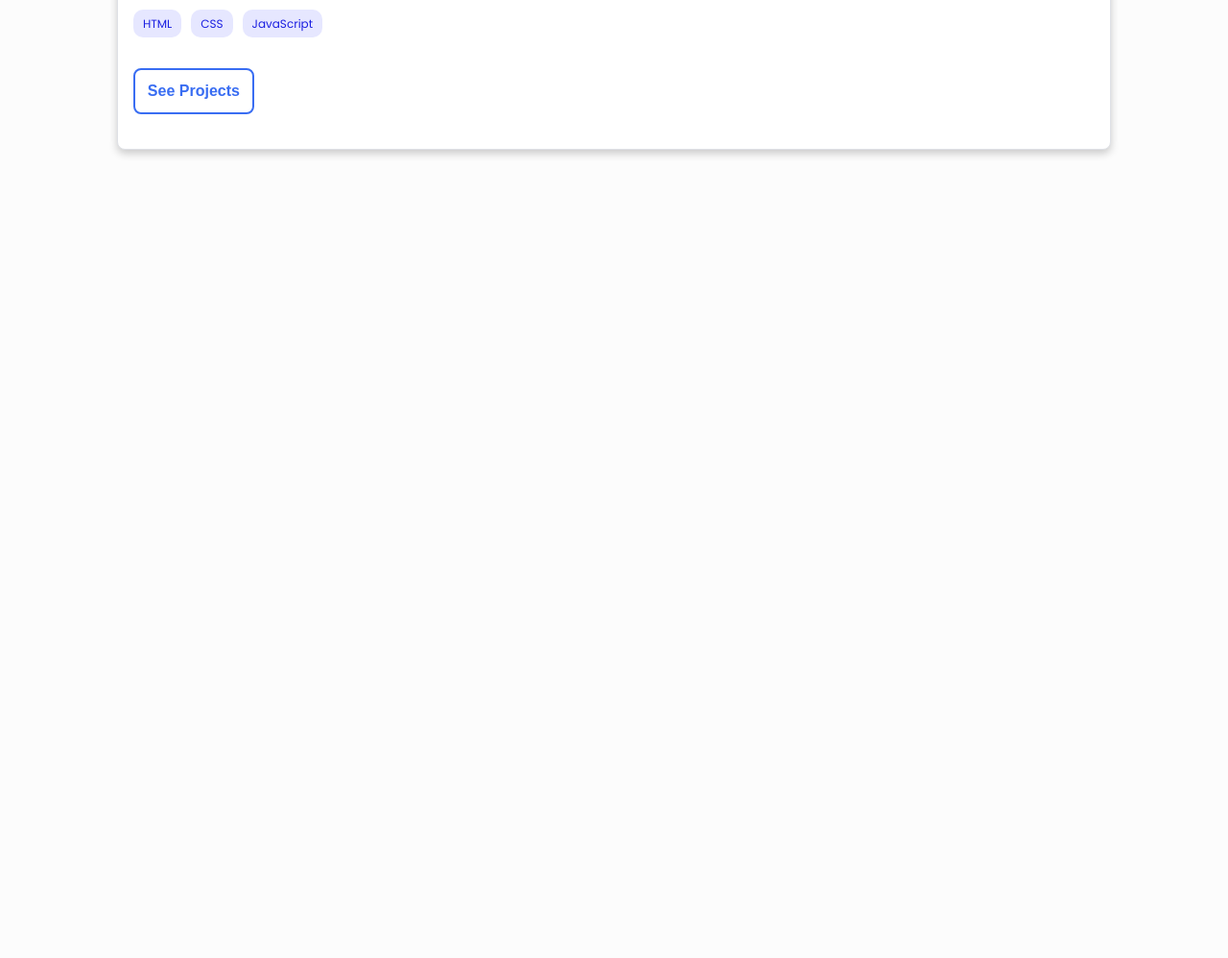
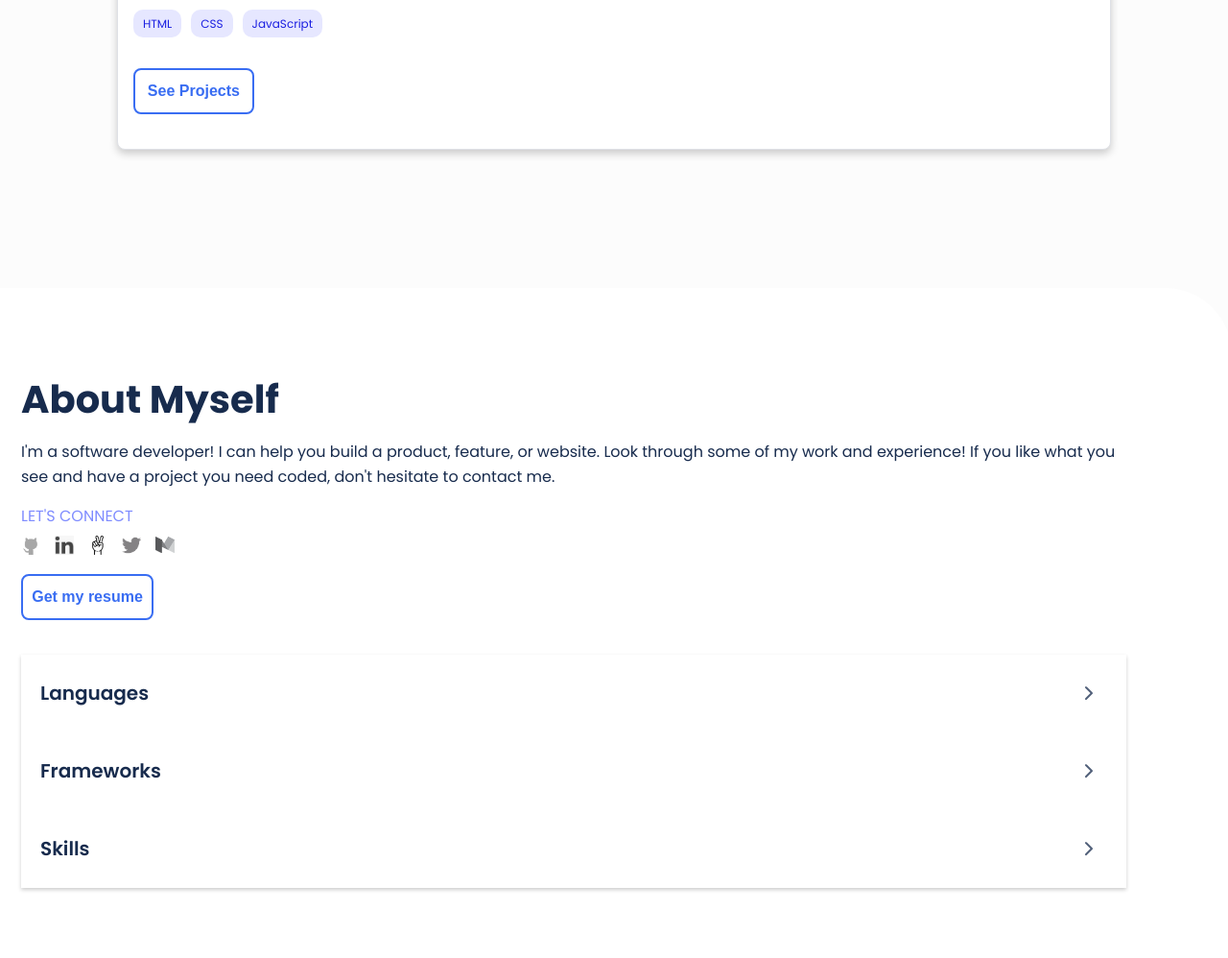
Before and after one commit to Syed-Muaarij-Nadeem/Portfolio_project, a website: page index5.html in a window 1280 px wide. Shown: the part 3306-4304 px from the top of the page at 96% size. Before the commit the page ends 3606 px from the top, so only its background shows below. Drawn offline with Linux system fonts and the light colour scheme.

Commit message:
About me section Added

```diff
--- a/index5.html
+++ b/index5.html
@@ -157,9 +157,74 @@
 
         </div>
 
+    </section>
+
+    <!-- About me section -->
+
+    <section class="about">
+        <div class="aboutme">
+            <h2>About Myself</h2>
+            <p>I'm a software developer! I can help you build a product, feature, or website. Look through some of my
+                work and experience! If you like what you see and have a project you need coded, don't hesitate to
+                contact me.</p>
+            <h4 class="connect-text">LET'S CONNECT</h4>
+            <ul class="social-icons">
+                <li><a href="#"><img src="github-icon.png" alt="GitHub"></a></li>
+                <li><a href="#"><img src="linkedin-icon.png" alt="LinkedIn"></a></li>
+                <li><a href="#"><img src="peace-icon.png" alt="Peace Sign"></a></li>
+                <li><a href="#"><img src="twitter-icon.png" alt="Twitter"></a></li>
+                <li><a href="#"><img src="medium-icon.png" alt="Medium"></a></li>
+            </ul>
+            <button class="aboutmeButton">Get my resume</button>
+
+            <ul class="Languages-section">
+                <li>
+                    <details>
+                        <summary>
+                            Languages
+                            <img id="arrow-img" src="disabled.png" alt="#">
+                        </summary>
+
+                        <div class="lang-logo">
+                            <img src="JS.png" alt="JS">
+                            <span class="lang-name">JavaScript</span>
+                        </div>
+                        <div class="lang-logo">
+                            <img src="html.png" alt="HTML">
+                            <span class="lang-name">HTML</span>
+                        </div>
+                        <div class="lang-logo">
+                            <img src="css.png" alt="CSS">
+                            <span class="lang-name">CSS</span>
+                        </div>
+
+                    </details>
+                </li>
+
+                <li>
+                    <details>
+                        <summary>
+                            Frameworks
+                            <img id="arrow-img" src="disabled.png" alt="#">
+                        </summary>
+                    </details>
+                </li>
+
+                <li>
+                    <details>
+                        <summary>
+                            Skills
+                            <img id="arrow-img" src="disabled.png" alt="#">
+                        </summary>
+                    </details>
+                </li>
+            </ul>
+
+        </div>
+
+    </section>
 
 
-    </section>
 
 
 
--- a/style.css
+++ b/style.css
@@ -1,4 +1,3 @@
-
 body {
   font-family: 'Poppins', sans-serif;
   background-color: #fcfcfc;
@@ -60,7 +59,7 @@ body {
 .headline h1 {
   font-size: 40px;
   font-weight: 700;
-  color:  #172B4D;
+  color: #172B4D;
   line-height: 52px;
   text-align: left;
   margin-bottom: 0.5rem;
@@ -164,7 +163,7 @@ body {
   font-size: 35px;
   font-weight: 700;
   line-height: 44px;
-  color:  #172B4D;
+  color: #172B4D;
   margin: 10px 0px;
 }
 
@@ -229,3 +228,102 @@ body {
   color: white;
   border: solid 2px #396DF2;
 }
+
+
+.about {
+  width: 100%;
+  top: 100vh;
+  display: flex;
+  background-color: white;
+  border: 2px solid white;
+  border-top-right-radius: 70px;
+}
+
+.aboutme {
+  display: block;
+  width: 90%;
+  top: 100vh;
+  padding: 55px 20px;
+  gap: 24px;
+}
+
+.aboutme h2 {
+  font-size: 40px;
+  font-weight: 700;
+  color: #172B4D;
+  line-height: 52px;
+  text-align: left;
+  margin-bottom: 0.5rem;
+}
+
+.aboutmeButton {
+  background-color: white;
+  font-weight: 600;
+  font-size: 16px;
+  color: #396DF2;
+  border: solid 2px #396DF2;
+  width: 138px;
+  height: 48px;
+  top: 12px;
+  padding: 3px 3px;
+  border-radius: 8px;
+  margin: 20px 0px;
+  transition: background-color 0.3s ease, color 0.3s ease;
+}
+
+.aboutmeButton:hover {
+  background-color: #396DF2;
+  color: white;
+  border: solid 2px #396DF2;
+}
+
+.Languages-section {
+  display: flex;
+  flex-direction: column;
+  padding-inline-start: 0px;
+  box-shadow: 0 2px 4px rgba(0, 0, 0, 0.2);
+
+
+}
+
+.Languages-section li {
+  list-style-type: none;
+}
+
+.lang-logo {
+  display: flex;
+  align-items: center;
+  background-color: #f0f0f0;
+  border-radius: 10px;
+  margin: 10px 0px;
+  padding: 10px 10px;
+}
+
+.lang-name {
+  font-size: 15px;
+  font-weight: 500;
+  align-self: center;
+  margin-left: 15px;
+  top: 10px;
+
+}
+
+.Languages-section summary {
+  display: flex;
+  font-family: Poppins;
+  font-size: 20px;
+  font-weight: 530;
+  line-height: 24px;
+  text-align: left;
+  padding: 20px;
+  justify-content: space-between;
+  align-items: center;
+}
+
+#arrow-img {
+  transition: transform 0.3s ease;
+}
+
+details[open] #arrow-img {
+  transform: rotate(90deg);
+}
```
